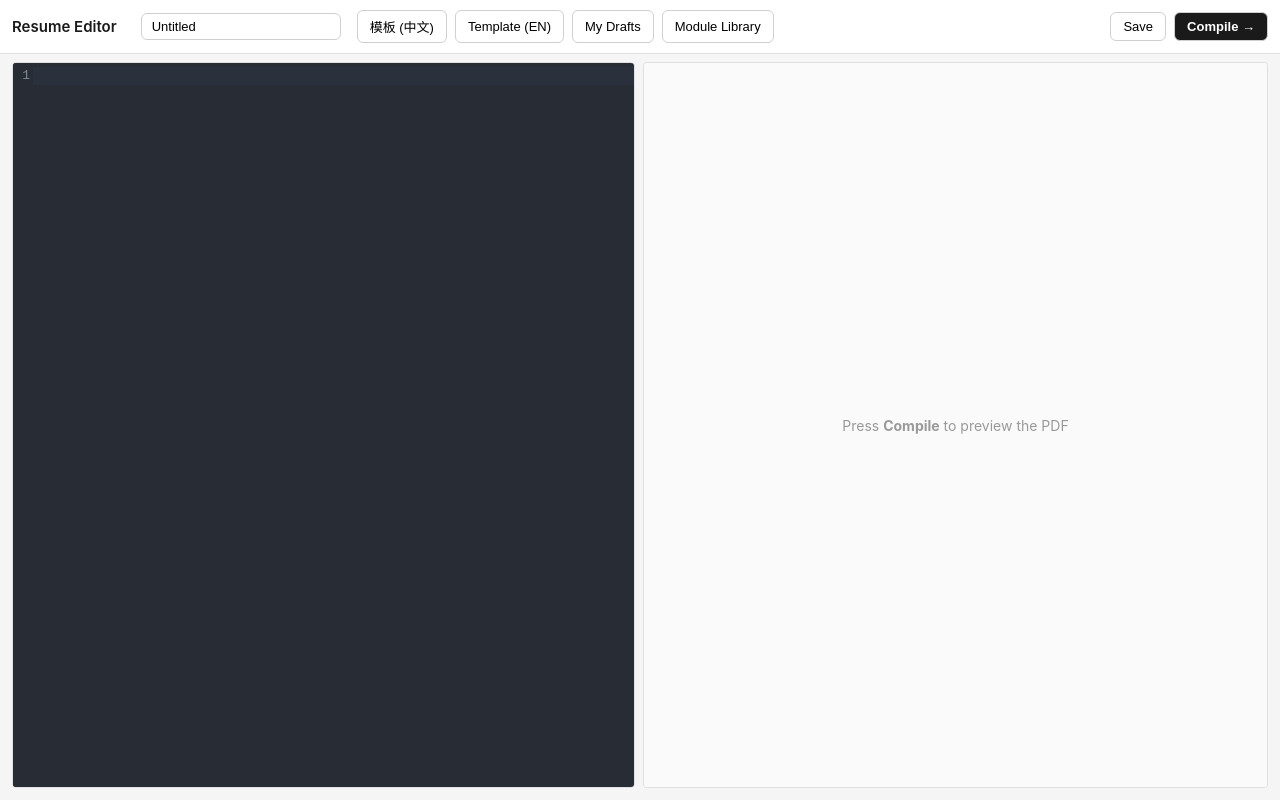
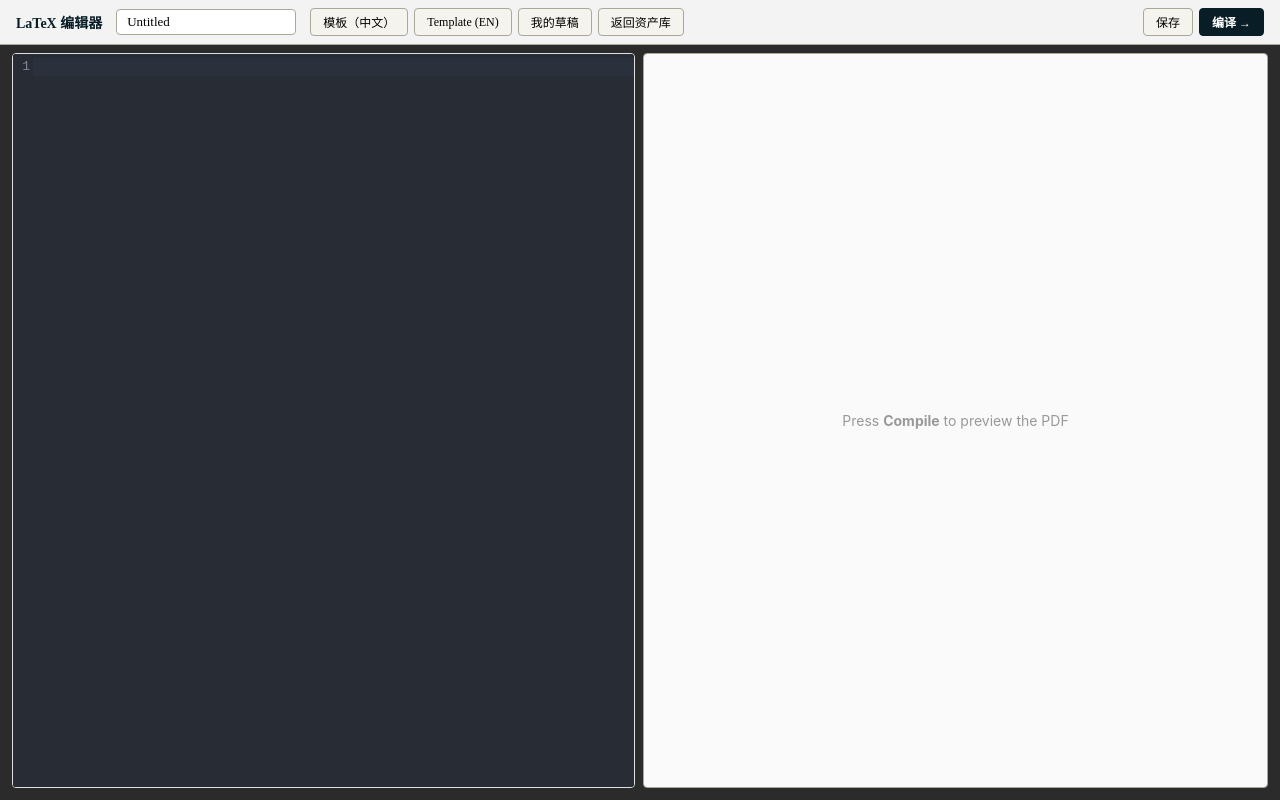
Before and after one commit to cindervumberwolf/resume-builder, a React (Vite) app in the folder editor/: page / in a window 1280 px wide. Built offline with nearby package versions, Linux system fonts and the light colour scheme.

Commit message:
fix: 修复返回编辑器按钮（hooks 顺序），统一编辑器 UI 风格，添加返回资产库按钮

```diff
--- a/editor/src/App.tsx
+++ b/editor/src/App.tsx
@@ -5,18 +5,32 @@ import { PDFPreview } from "./components/PDFPreview";
 import { ModuleLibrary } from "./components/ModuleLibrary";
 import { fetchTemplate, saveDraft, loadDraft, compileLaTeX, storeToken, listDrafts } from "./api";
 
-type Status = "idle" | "saving" | "saved" | "compiling" | "error";
+// ── shared palette (mirrors ModuleLibrary) ──────────────────────────────────
+const C = {
+  bg: "#FFFFFF",
+  toolbar: "#F3F3F3",
+  border: "#ACA899",
+  text: "#000000",
+  muted: "#909090",
+  keyword: "#091D26",
+  comment: "#094044",
+  actionBg: "#F4F3EE",
+  actionHover: "#E2E0D8",
+  actionBorder: "#ACA899",
+};
+const FONT = '"Times New Roman", "FandolSong", "SimSun", "Songti SC", serif';
+
+type Status = "idle" | "saving" | "saved" | "error";
 
 function getInitialView(): "editor" | "modules" {
-  return new URLSearchParams(window.location.search).get("view") === "modules" ? "modules" : "editor";
+  return new URLSearchParams(window.location.search).get("view") === "modules"
+    ? "modules"
+    : "editor";
 }
 
 export default function App() {
+  // ── All hooks declared unconditionally ────────────────────────────────────
   const [view, setView] = useState<"editor" | "modules">(getInitialView);
-
-  if (view === "modules") {
-    return <ModuleLibrary onBack={() => setView("editor")} />;
-  }
   const [latex, setLatex] = useState("");
   const [pdfUrl, setPdfUrl] = useState<string | null>(null);
   const [compiling, setCompiling] = useState(false);
@@ -28,19 +42,33 @@ export default function App() {
   const [showDrafts, setShowDrafts] = useState(false);
   const saveTimer = useRef<ReturnType<typeof setTimeout> | null>(null);
 
-  // On mount: read token + draft from URL params
   useEffect(() => {
     const params = new URLSearchParams(window.location.search);
     const token = params.get("token");
     const draft = params.get("draft");
     if (token) storeToken(token);
-
     if (draft) {
       loadDraft(draft)
         .then((d) => { setLatex(d.latex_source); setDraftId(d.draft_id); setTitle(d.title); })
         .catch(() => {});
     }
   }, []);
+
+  const handleSave = useCallback(async () => {
+    setStatus("saving");
+    try {
+      const saved = await saveDraft(draftId, title, latex);
+      setDraftId(saved.draft_id);
+      setStatus("saved");
+    } catch { setStatus("error"); }
+  }, [draftId, title, latex]);
+
+  useEffect(() => {
+    if (!latex) return;
+    if (saveTimer.current) clearTimeout(saveTimer.current);
+    saveTimer.current = setTimeout(handleSave, 2000);
+    return () => { if (saveTimer.current) clearTimeout(saveTimer.current); };
+  }, [latex, handleSave]);
 
   const handleLoadTemplate = async (lang: "en" | "zh") => {
     try {
@@ -65,23 +93,6 @@ export default function App() {
     }
   };
 
-  const handleSave = useCallback(async () => {
-    setStatus("saving");
-    try {
-      const saved = await saveDraft(draftId, title, latex);
-      setDraftId(saved.draft_id);
-      setStatus("saved");
-    } catch { setStatus("error"); }
-  }, [draftId, title, latex]);
-
-  // Auto-save 2 seconds after last edit
-  useEffect(() => {
-    if (!latex) return;
-    if (saveTimer.current) clearTimeout(saveTimer.current);
-    saveTimer.current = setTimeout(handleSave, 2000);
-    return () => { if (saveTimer.current) clearTimeout(saveTimer.current); };
-  }, [latex]);
-
   const handleOpenDrafts = async () => {
     const list = await listDrafts();
     setDrafts(list);
@@ -98,42 +109,52 @@ export default function App() {
     setShowDrafts(false);
   };
 
-  const statusText = status === "saving" ? "Saving…" : status === "saved" ? "Saved" : status === "error" ? "Save error" : "";
+  // ── Conditional render (after all hooks) ──────────────────────────────────
+  if (view === "modules") {
+    return <ModuleLibrary onBack={() => setView("editor")} />;
+  }
+
+  const statusText =
+    status === "saving" ? "保存中…" :
+    status === "saved"  ? "已保存" :
+    status === "error"  ? "保存失败" : "";
 
   return (
-    <div style={{ display: "flex", flexDirection: "column", height: "100vh", background: "#f5f5f5" }}>
+    <div style={{ display: "flex", flexDirection: "column", height: "100vh", background: "#2b2b2b" }}>
       {/* Toolbar */}
       <div style={toolbarStyle}>
-        <span style={{ fontWeight: 600, fontSize: 15, marginRight: 16 }}>Resume Editor</span>
+        <span style={{ fontWeight: 700, fontSize: 14, color: C.keyword, fontFamily: FONT, marginRight: 8 }}>
+          LaTeX 编辑器
+        </span>
 
         <input
           value={title}
           onChange={(e) => setTitle(e.target.value)}
           style={titleInputStyle}
-          placeholder="Draft title"
+          placeholder="草稿标题"
         />
 
-        <div style={{ display: "flex", gap: 8, marginLeft: 8 }}>
-          <button style={btnStyle} onClick={() => handleLoadTemplate("zh")}>模板 (中文)</button>
-          <button style={btnStyle} onClick={() => handleLoadTemplate("en")}>Template (EN)</button>
-          <button style={btnStyle} onClick={handleOpenDrafts}>My Drafts</button>
-          <button style={btnStyle} onClick={() => setView("modules")}>Module Library</button>
+        <div style={{ display: "flex", gap: 6, marginLeft: 8 }}>
+          <Btn onClick={() => handleLoadTemplate("zh")}>模板（中文）</Btn>
+          <Btn onClick={() => handleLoadTemplate("en")}>Template (EN)</Btn>
+          <Btn onClick={handleOpenDrafts}>我的草稿</Btn>
+          <Btn onClick={() => setView("modules")}>返回资产库</Btn>
         </div>
 
         <div style={{ flex: 1 }} />
 
-        <span style={{ fontSize: 12, color: "#999", marginRight: 12 }}>{statusText}</span>
-        <button style={btnStyle} onClick={handleSave}>Save</button>
-        <button
-          style={{ ...btnStyle, background: "#1a1a1a", color: "#fff", fontWeight: 600 }}
+        <span style={{ fontSize: 12, color: C.muted, marginRight: 8, fontFamily: FONT }}>{statusText}</span>
+        <Btn onClick={handleSave}>保存</Btn>
+        <Btn
+          style={{ background: C.keyword, color: "#fff", fontWeight: 700, borderColor: C.keyword }}
           onClick={handleCompile}
           disabled={compiling}
         >
-          {compiling ? "Compiling…" : "Compile →"}
-        </button>
+          {compiling ? "编译中…" : "编译 →"}
+        </Btn>
         {pdfUrl && (
-          <a href={pdfUrl} download="resume.pdf" style={{ ...btnStyle, textDecoration: "none" }}>
-            ↓ Download PDF
+          <a href={pdfUrl} download="resume.pdf" style={{ ...btnBase, textDecoration: "none" }}>
+            ↓ 下载 PDF
           </a>
         )}
       </div>
@@ -143,7 +164,7 @@ export default function App() {
         <div style={{ flex: 1, overflow: "hidden" }}>
           <LaTeXEditor value={latex} onChange={setLatex} />
         </div>
-        <div style={{ flex: 1, background: "#fff", borderRadius: 4, border: "1px solid #e0e0e0", overflow: "hidden" }}>
+        <div style={{ flex: 1, background: "#fff", borderRadius: 4, border: `1px solid ${C.border}`, overflow: "hidden" }}>
           <PDFPreview pdfUrl={pdfUrl} compiling={compiling} error={compileError} />
         </div>
       </div>
@@ -152,15 +173,19 @@ export default function App() {
       {showDrafts && (
         <div style={modalOverlayStyle} onClick={() => setShowDrafts(false)}>
           <div style={modalStyle} onClick={(e) => e.stopPropagation()}>
-            <h3 style={{ marginBottom: 16 }}>My Drafts</h3>
-            {drafts.length === 0 && <p style={{ color: "#999" }}>No saved drafts yet.</p>}
+            <h3 style={{ marginBottom: 16, fontFamily: FONT, fontWeight: 700, color: C.keyword }}>我的草稿</h3>
+            {drafts.length === 0 && (
+              <p style={{ color: C.muted, fontFamily: FONT, fontSize: 13 }}>暂无保存的草稿。</p>
+            )}
             {drafts.map((d) => (
               <div key={d.draft_id} style={draftRowStyle} onClick={() => handlePickDraft(d.draft_id)}>
-                <span style={{ fontWeight: 500 }}>{d.title}</span>
-                <span style={{ fontSize: 12, color: "#999" }}>{new Date(d.updated_at).toLocaleString()}</span>
+                <span style={{ fontWeight: 500, fontFamily: FONT }}>{d.title}</span>
+                <span style={{ fontSize: 12, color: C.muted, fontFamily: FONT }}>
+                  {new Date(d.updated_at).toLocaleString()}
+                </span>
               </div>
             ))}
-            <button style={{ ...btnStyle, marginTop: 16 }} onClick={() => setShowDrafts(false)}>Close</button>
+            <Btn style={{ marginTop: 16 }} onClick={() => setShowDrafts(false)}>关闭</Btn>
           </div>
         </div>
       )}
@@ -170,32 +195,69 @@ export default function App() {
   );
 }
 
+// ── Shared button component ───────────────────────────────────────────────────
+function Btn({ children, onClick, style, disabled }: {
+  children: React.ReactNode;
+  onClick?: () => void;
+  style?: CSSProperties;
+  disabled?: boolean;
+}) {
+  const [hov, setHov] = useState(false);
+  return (
+    <button
+      onClick={onClick}
+      disabled={disabled}
+      onMouseEnter={() => setHov(true)}
+      onMouseLeave={() => setHov(false)}
+      style={{
+        ...btnBase,
+        background: hov && !disabled ? C.actionHover : C.actionBg,
+        opacity: disabled ? 0.5 : 1,
+        cursor: disabled ? "default" : "pointer",
+        ...style,
+      }}
+    >
+      {children}
+    </button>
+  );
+}
+
+// ── Styles ────────────────────────────────────────────────────────────────────
 const toolbarStyle: CSSProperties = {
   display: "flex",
   alignItems: "center",
-  gap: 8,
-  padding: "10px 12px",
-  background: "#fff",
-  borderBottom: "1px solid #e0e0e0",
+  gap: 6,
+  padding: "8px 16px",
+  background: C.toolbar,
+  borderBottom: `1px solid ${C.border}`,
   flexShrink: 0,
+  fontFamily: FONT,
 };
 
-const btnStyle: CSSProperties = {
-  padding: "6px 12px",
-  border: "1px solid #d0d0d0",
-  borderRadius: 6,
-  background: "#fff",
+const btnBase: CSSProperties = {
+  padding: "4px 12px",
+  border: `1px solid ${C.actionBorder}`,
+  borderRadius: 4,
+  background: C.actionBg,
   cursor: "pointer",
-  fontSize: 13,
+  fontSize: 12,
+  fontFamily: FONT,
+  color: C.text,
   whiteSpace: "nowrap",
+  display: "inline-flex",
+  alignItems: "center",
+  transition: "background 0.15s",
 };
 
 const titleInputStyle: CSSProperties = {
-  padding: "5px 10px",
-  border: "1px solid #d0d0d0",
-  borderRadius: 6,
+  padding: "4px 10px",
+  border: `1px solid ${C.border}`,
+  borderRadius: 4,
   fontSize: 13,
-  width: 200,
+  fontFamily: FONT,
+  width: 180,
+  background: "#fff",
+  color: C.text,
 };
 
 const modalOverlayStyle: CSSProperties = {
@@ -206,10 +268,11 @@ const modalOverlayStyle: CSSProperties = {
 const modalStyle: CSSProperties = {
   background: "#fff", borderRadius: 8, padding: 24, minWidth: 420, maxHeight: "70vh",
   overflowY: "auto", boxShadow: "0 8px 32px rgba(0,0,0,0.2)",
+  border: `1px solid ${C.border}`,
 };
 
 const draftRowStyle: CSSProperties = {
   display: "flex", justifyContent: "space-between", alignItems: "center",
   padding: "10px 12px", borderRadius: 6, cursor: "pointer", marginBottom: 4,
-  border: "1px solid #e0e0e0",
+  border: `1px solid ${C.border}`,
 };
```
